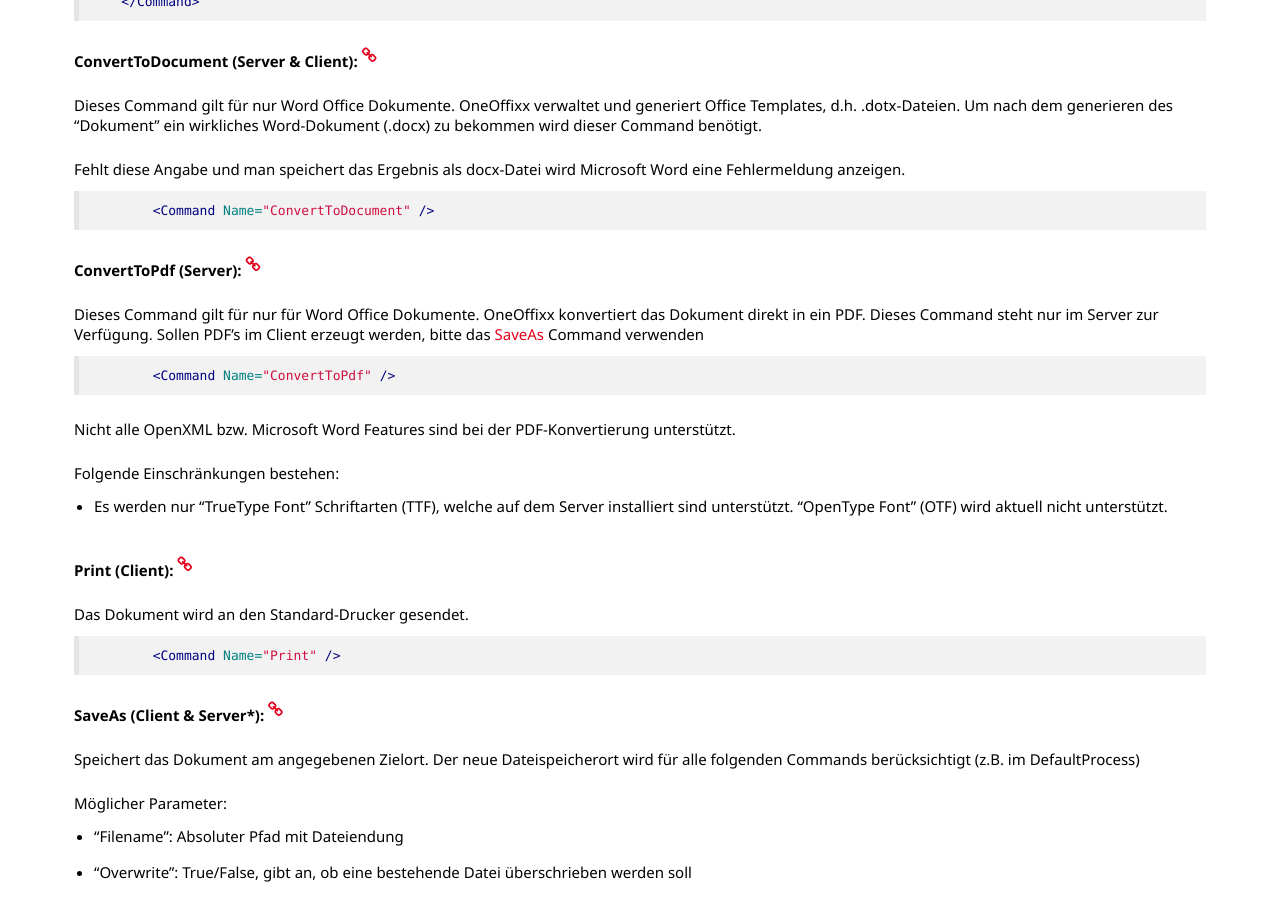
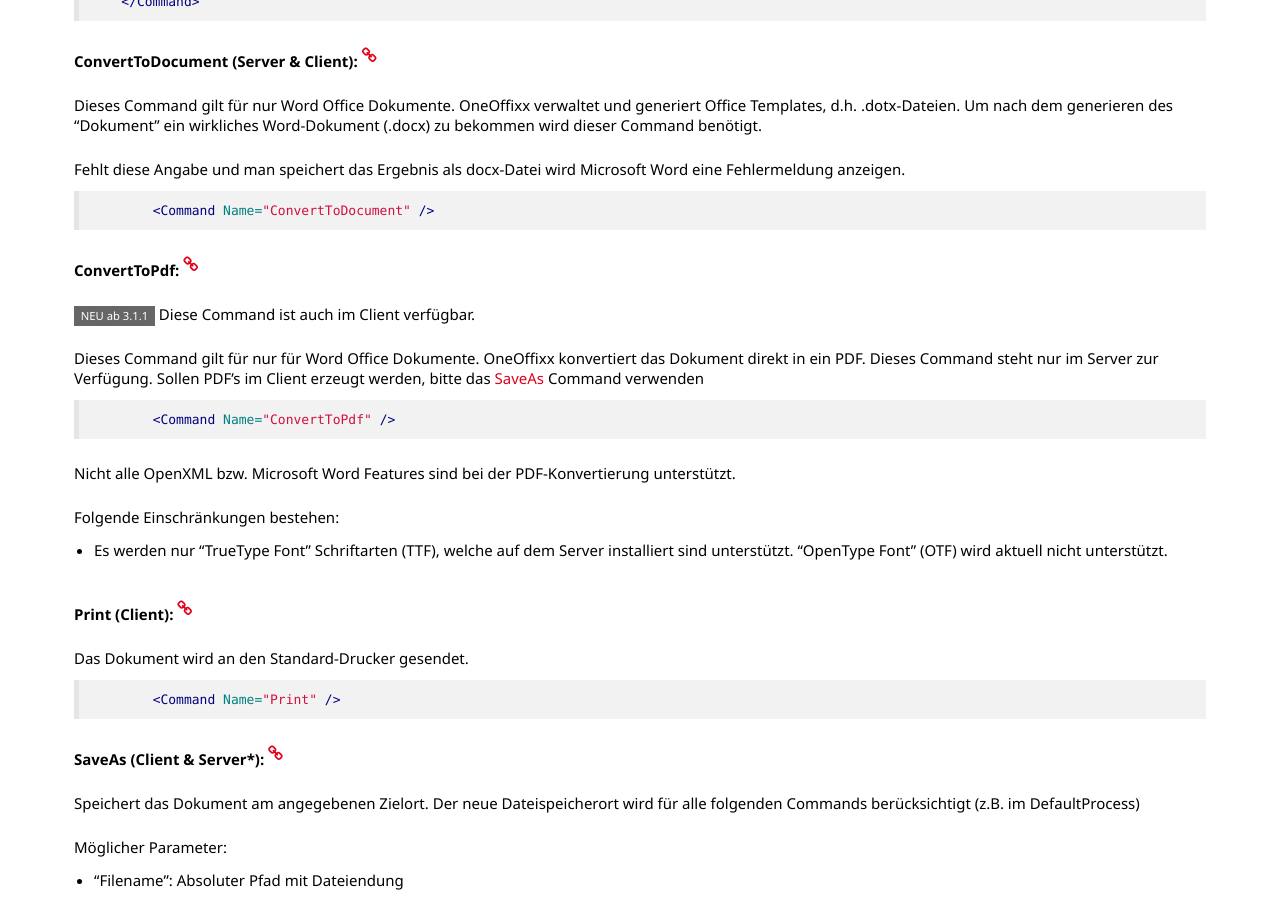
Before and after one commit to primesoft-group/oneoffixx-docs, a Jekyll site: the page built from _pages/connect/de/connect-commands.md, in a window 1280 px wide and 900 px high, scrolled down 1994 px. Built offline with Jekyll 4.4.1, drawn with Linux system fonts in a browser that asks for light colours; nearby versions of some CDN libraries; some web fonts are replaced.

Commit message:
Create connect-commands.md

````diff
--- a/_pages/connect/de/connect-commands.md
+++ b/_pages/connect/de/connect-commands.md
@@ -46,7 +46,7 @@ Oder im __OneOffixxConnect__ verwendet werden:
 | ---- | --- | --- | --- |
 | [DefaultProcess](#defaultprocess) | Startet den 'DefaultProcess', welcher im Windows für den Dateityp registriert ist. | ☑ | ☐ |
 | [ConvertToDocument](#converttodocument) | Konvertiert Office Vorlagen (.dotx etc.) in Dokumente (.docx). |  ☑ | ☑ |
-| [ConvertToPdf](#converttopdf) | Konvertiert Vorlagen oder Dokumente (.dotx etc.) in PDF (.pdf) (ohne MS Office). |  ☐ | ☑ |
+| [ConvertToPdf](#converttopdf) | Konvertiert Vorlagen oder Dokumente (.dotx etc.) in PDF (.pdf) (ohne MS Office). |  ☑ | ☑ |
 | [Print](#print) | Sendet das Dokument zum Standarddrucker. | ☑ | ☐ |
 | [SaveAs](#saveas) | Speichert das Dokument am angegebenen Zielort im angegebenen Format.  | ☑ | ☑ * |
 | [UpdateFieldsOnOpen](#updatefieldsonopen) | Weisst MS Office an beim Starten die Felder zu aktualisieren. |  ☑ | ☑ |
@@ -87,7 +87,9 @@ Fehlt diese Angabe und man speichert das Ergebnis als docx-Datei wird Microsoft
 	<Command Name="ConvertToDocument" />
 ```
 
-__ConvertToPdf (Server): {% include anchor.html name="converttopdf" %}__
+__ConvertToPdf: {% include anchor.html name="converttopdf" %}__
+
+<span class="label label-info">NEU ab 3.1.1</span> Diese Command ist auch im Client verfügbar.
 
 Dieses Command gilt für nur für Word Office Dokumente. OneOffixx konvertiert das Dokument direkt in ein PDF. Dieses Command steht nur im Server zur Verfügung. Sollen PDF's im Client erzeugt werden, bitte das [SaveAs](#saveas) Command verwenden
 
````
